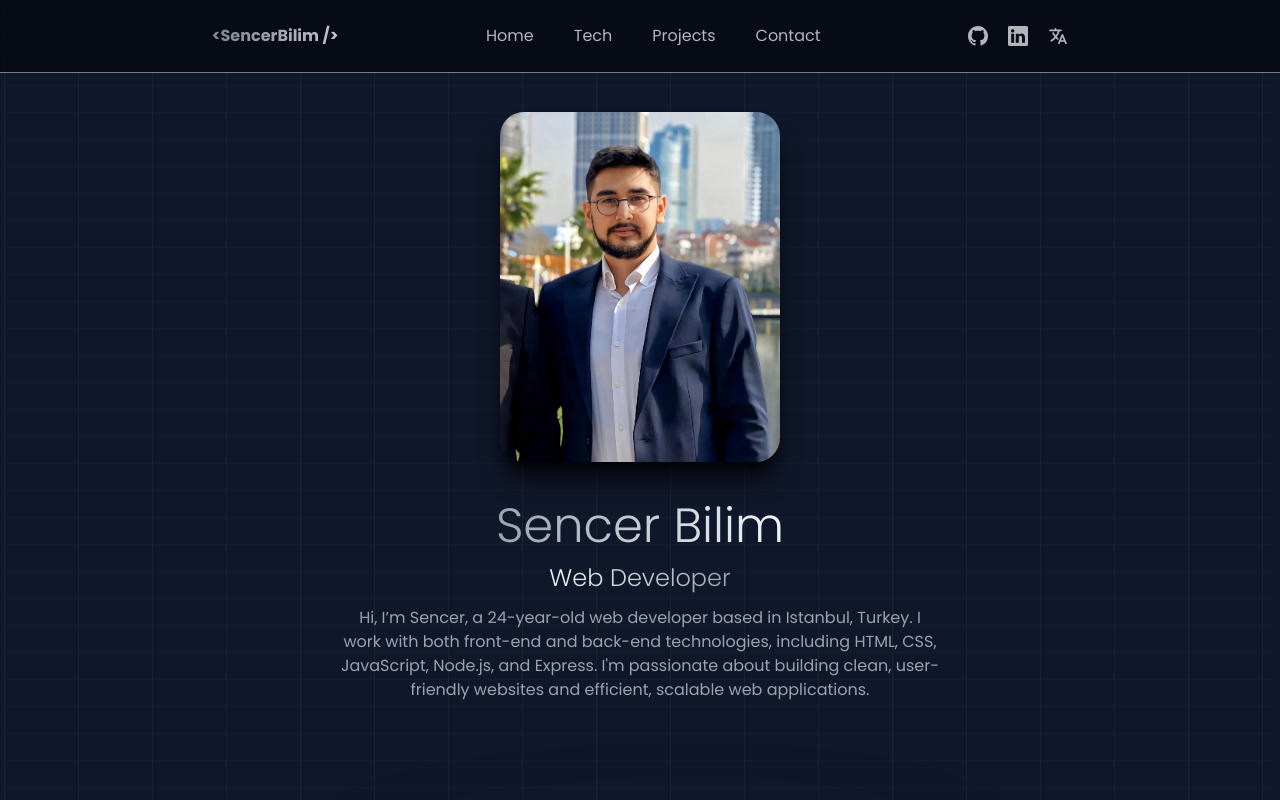
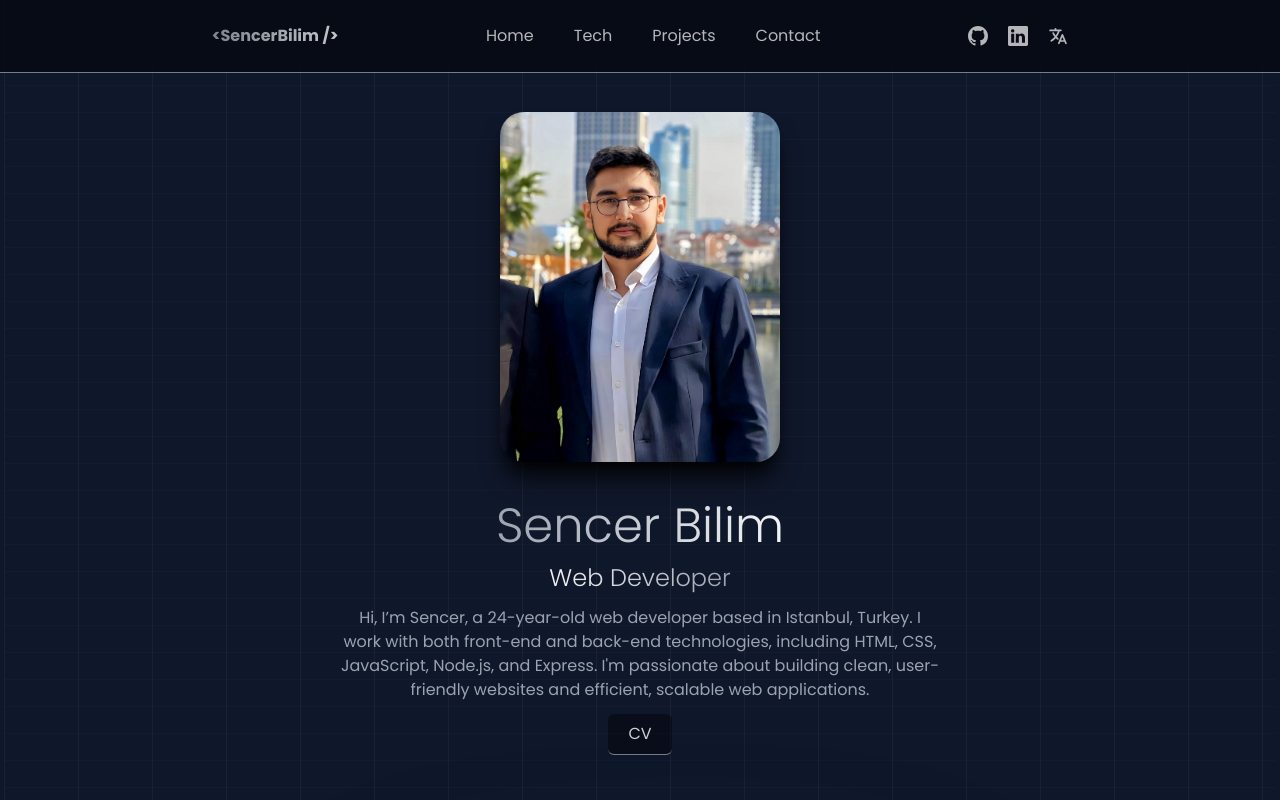
Before and after one commit to SencerBilim/portfolio-website, a React (Vite) app: page / in a window 1280 px wide. Shown: the top 800 px of the page. Built offline with nearby package versions, Linux system fonts and the light colour scheme.

Commit message:
Added Cv Button

```diff
--- a/src/components/Hero.jsx
+++ b/src/components/Hero.jsx
@@ -1,34 +1,70 @@
-import React from 'react'
-import myImage from "../images/my-image-c.jpeg"
-import { motion } from 'framer-motion'
+import React from 'react';
+import myImage from "../images/my-image-c.jpeg";
+import { motion } from 'framer-motion';
 import { useTranslation } from 'react-i18next';
 
 const Hero = () => {
-  const { t } = useTranslation();
+  const { t, i18n } = useTranslation();
+
+
+  const downloadCV = () => {
+    // Check the current language and decide which CV to download
+    const currentLanguage = i18n.language;
+
+    let cvFile = '';
+    if (currentLanguage === 'en') {
+      cvFile = 'cv/SB-CV-EN.pdf'; // English CV
+    } else if (currentLanguage === 'tr') {
+      cvFile = 'cv/SB-CV-TR.pdf'; // Turkish CV
+    }
+
+
+    const link = document.createElement('a');
+    link.href = cvFile;
+    link.download = cvFile.split('/').pop();
+    link.click();
+  };
+
   return (
     <div id='home' className='px-16 flex min-h-screen w-full items-center justify-center py-28 md:px-32'>
       <div className='flex flex-col items-center justify-center gap-10 text-white'>
+        <motion.div
+          initial={{ y: -50, opacity: 0 }}
+          animate={{ y: 0, opacity: 1 }}
+          transition={{ duration: 0.8, delay: 0.4 }}
+        >
+          <img
+            src={myImage}
+            alt="image"
+            className="w-[270px] cursor-pointer rounded-3xl shadow-xl shadow-black/80 transition-all duration-300 hover:-translate-y-5 hover:scale-105 hover:shadow-2xl hover:shadow-indigo-300/20 md:w-[280px]"
+          />
+        </motion.div>
 
         <motion.div
-        initial={{y: -50, opacity: 0}}
-        animate={{y: 0, opacity: 1}}
-        transition={{duration: 0.8, delay:0.4}}
+          className="flex max-w-[600px] flex-col items-center justify-center gap-3 text-center"
+          initial={{ y: 80, opacity: 0 }}
+          animate={{ y: 0, opacity: 1 }}
+          transition={{ duration: 0.8, delay: 0.8 }}
         >
-          <img src={myImage} alt="image" className="w-[270px] cursor-pointer rounded-3xl shadow-xl shadow-black/80 transition-all duration-300 hover:-translate-y-5 hover:scale-105 hover:shadow-2xl hover:shadow-indigo-300/20 md:w-[280px]"/>
-        </motion.div>
-
-        <motion.div className="flex max-w-[600px] flex-col items-center justify-center gap-3 text-center"
-        initial={{y: 80, opacity: 0}}
-        animate={{y: -0, opacity: 1}}
-        transition={{duration: 0.8, delay:0.8}}
-        >
-          <h1 className='bg-gradient-to-r from-gray-400 to-gray-100 bg-clip-text text-transparent text-5xl font-light md:text-7x1'>Sencer Bilim</h1>
-          <h3 className='bg-gradient-to-l from-gray-400 to-gray-100 bg-clip-text text-transparent text-2xl font-light md:text-3x1 '>{t("Web Developer")}</h3>
-          <p className='md:text-base text-pretty text-sm text-gray-400'>{t("About")}</p>
+          <h1 className='bg-gradient-to-r from-gray-400 to-gray-100 bg-clip-text text-transparent text-5xl font-light md:text-7x1'>
+            Sencer Bilim
+          </h1>
+          <h3 className='bg-gradient-to-l from-gray-400 to-gray-100 bg-clip-text text-transparent text-2xl font-light md:text-3x1 '>
+            {t("Web Developer")}
+          </h3>
+          <p className='md:text-base text-pretty text-sm text-gray-400'>
+            {t("About")}
+          </p>
+          <button
+            className='flex items-center gap-2 rounded-md bg-black/40 px-5 py-2 text-white/80 border-b border-b-sky-100/50 transition-all duration-300 hover:bg-slate-100/80 hover:text-black/80'
+            onClick={downloadCV}
+          >
+            {t("CV")}
+          </button>
         </motion.div>
       </div>
     </div>
-  )
-}
+  );
+};
 
-export default Hero
+export default Hero;
```
Also changed, not shown: 2 other files (tests, documents, lock files or other folders).
